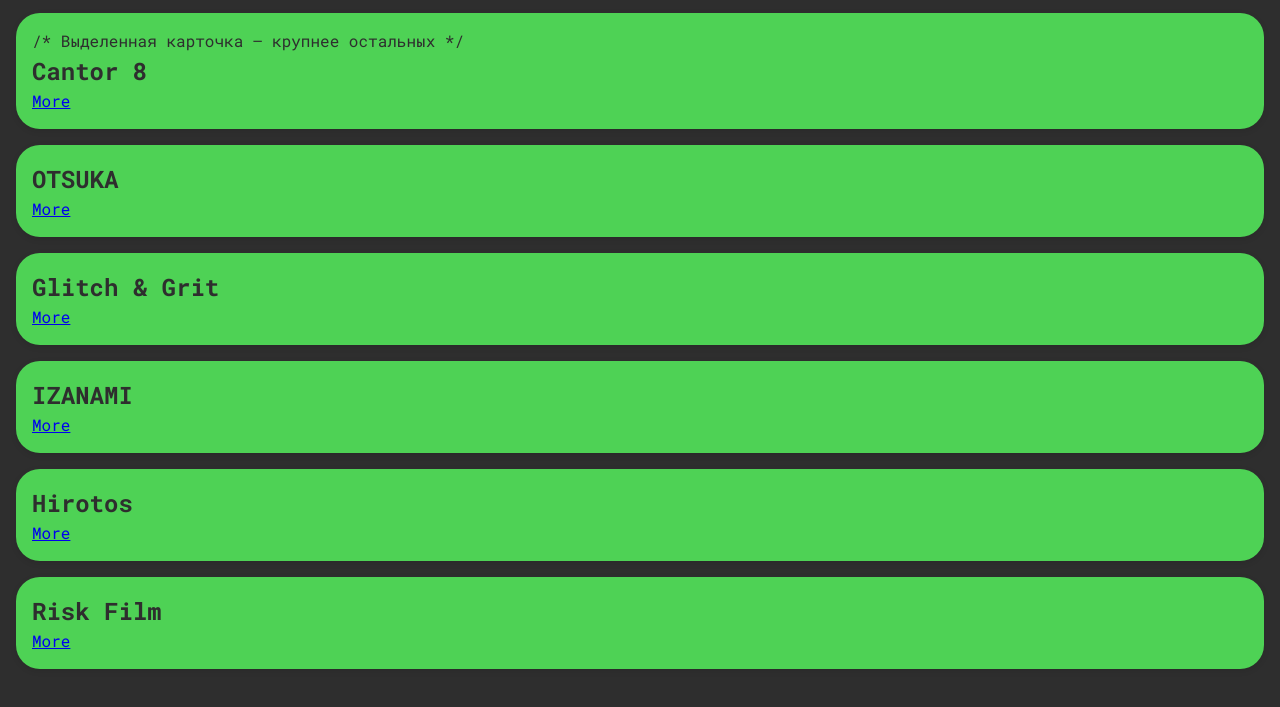
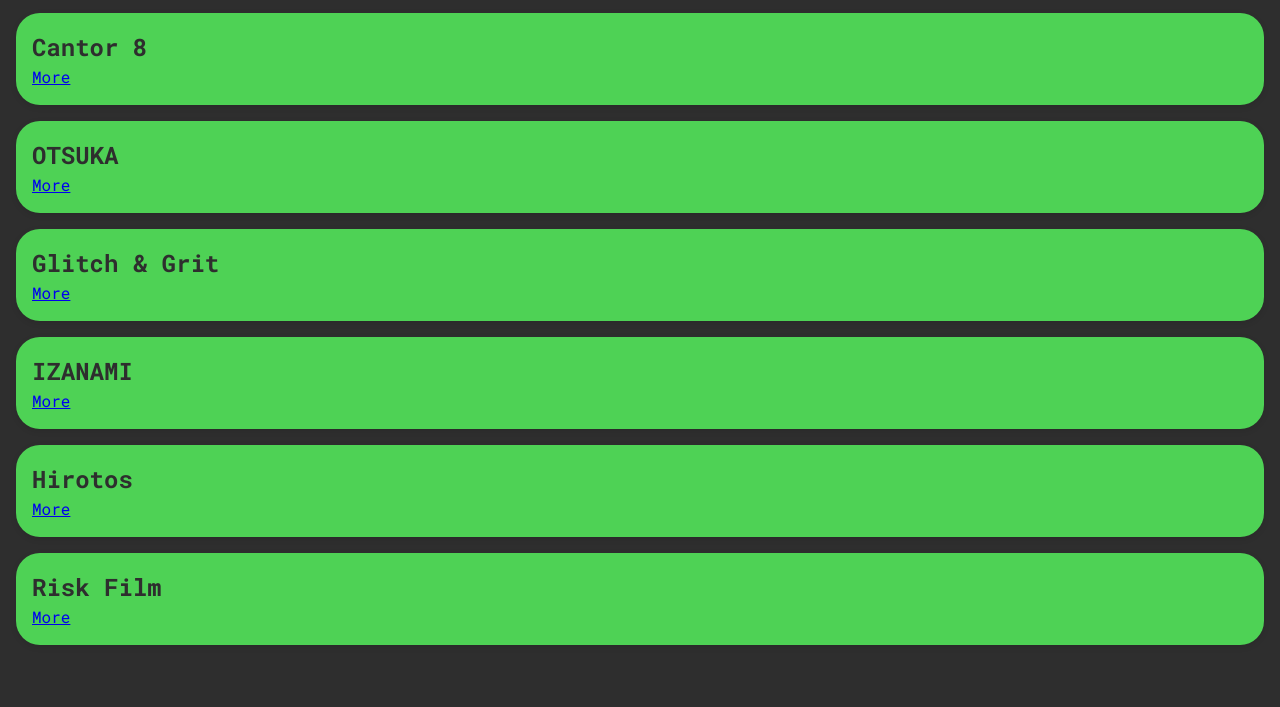
Before and after one commit to 404nyoxx/learning-fullstack, a plain HTML site: page learning-fullstack/day-03-projects-grid/index.html in a window 1280 px wide. Shown: the part 67-774 px from the top of the page. Drawn offline with Linux system fonts and the light colour scheme.

```diff
--- a/learning-fullstack/day-03-projects-grid/index.html
+++ b/learning-fullstack/day-03-projects-grid/index.html
@@ -18,7 +18,7 @@
 
     <main class="card-container">
 
-        <section class="card card--featured" >  /* Выделенная карточка — крупнее остальных */
+        <section class="card card--featured" >
             <h2>Cantor 8</h2>
             <p class="card-description">Lorem ipsum dolor sit amet consectetur adipisicing elit. Blanditiis tempora maxime ullam ipsam illum eos fuga fugit. Error, ex optio.</p>
             <a href="https://www.cantor8.io">More</a>
```
